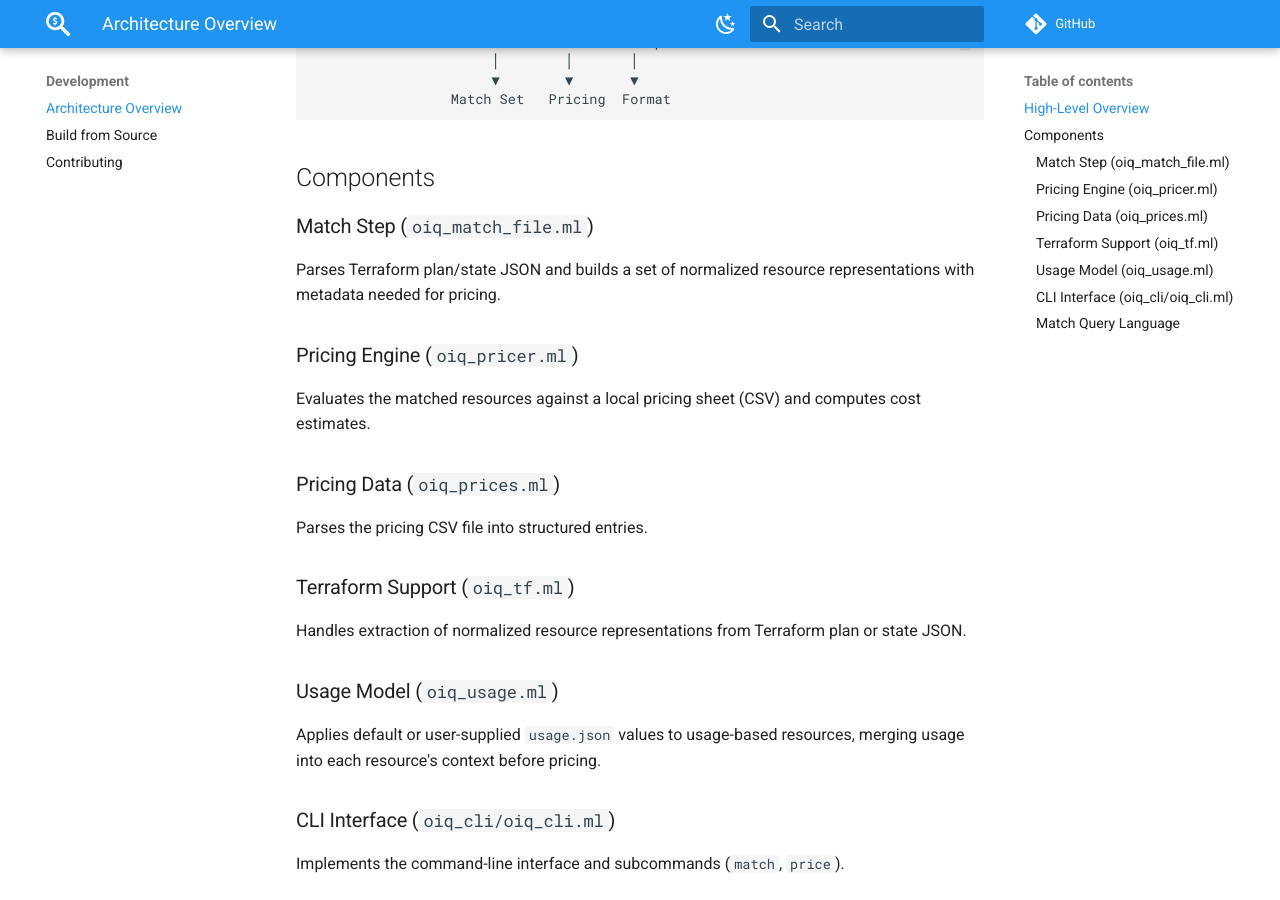
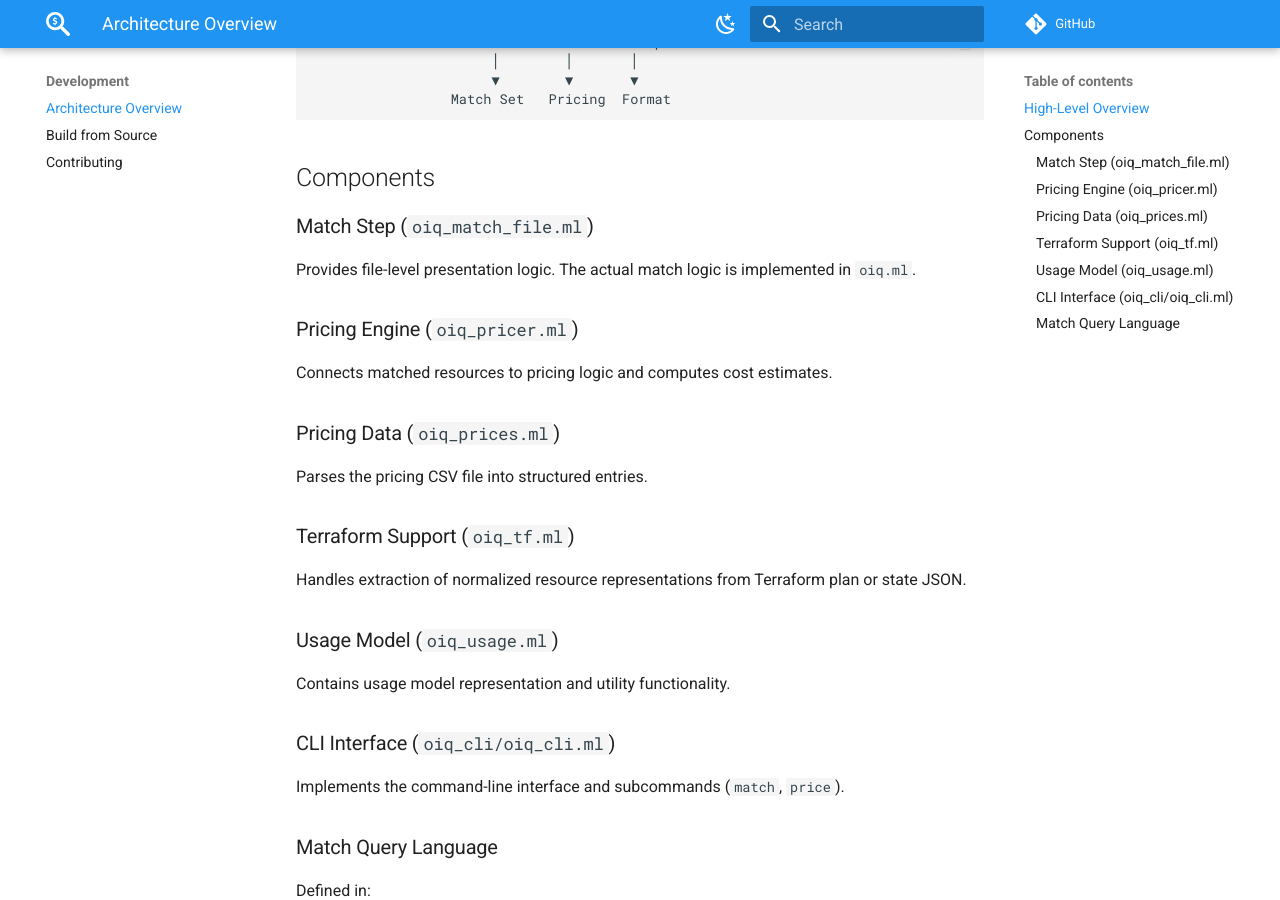
Before and after one commit to terrateamio/openinfraquote, an MkDocs documentation site: the page built from docs/development/architecture.md, in a window 1280 px wide and 900 px high, scrolled down 389 px. Built offline with MkDocs 1.6.1 and Material for MkDocs 9.7.7, drawn with Linux system fonts in a browser that asks for light colours; comment, search, counter and statistics services are not loaded.

Commit message:
REFACTOR minor corrections for arch

```diff
--- a/docs/development/architecture.md
+++ b/docs/development/architecture.md
@@ -17,11 +17,11 @@ Terraform Plan/State → Match → Price → Output
 
 ### Match Step (`oiq_match_file.ml`)
 
-Parses Terraform plan/state JSON and builds a set of normalized resource representations with metadata needed for pricing.
+Provides file-level presentation logic. The actual match logic is implemented in `oiq.ml`.
 
 ### Pricing Engine (`oiq_pricer.ml`)
 
-Evaluates the matched resources against a local pricing sheet (CSV) and computes cost estimates.
+Connects matched resources to pricing logic and computes cost estimates.
 
 ### Pricing Data (`oiq_prices.ml`)
 
@@ -33,7 +33,7 @@ Handles extraction of normalized resource representations from Terraform plan or
 
 ### Usage Model (`oiq_usage.ml`)
 
-Applies default or user-supplied `usage.json` values to usage-based resources, merging usage into each resource's context before pricing.
+Contains usage model representation and utility functionality.
 
 ### CLI Interface (`oiq_cli/oiq_cli.ml`)
 
```
